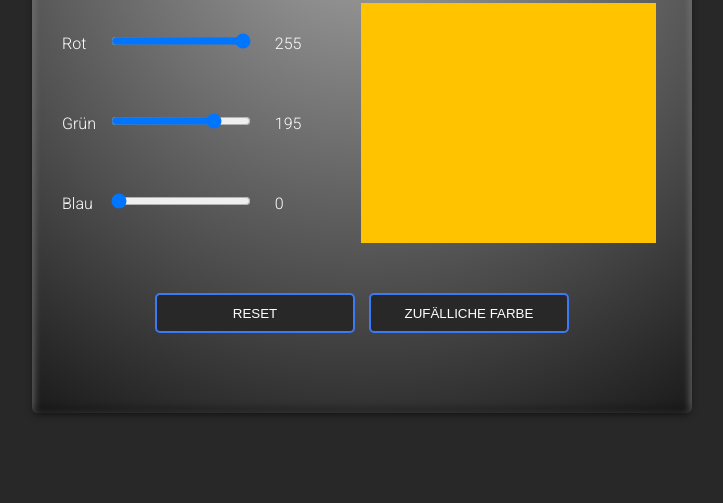
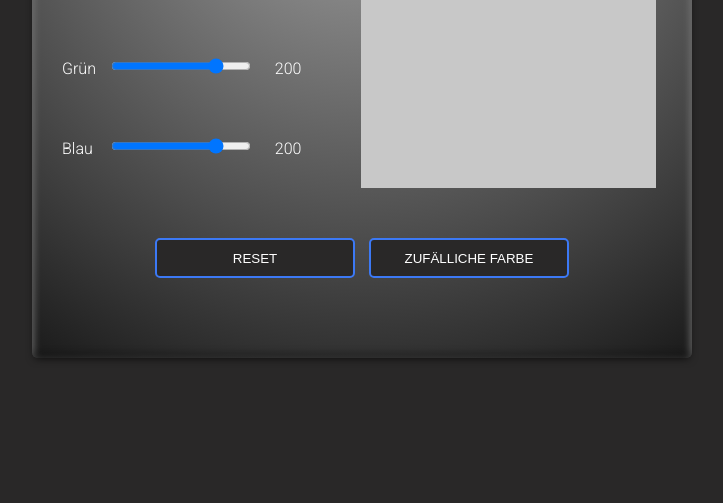
Before and after one commit to NadiaSchmitz/colorgame, a plain HTML site: page index.html in a window 1280 px wide. Shown: the part 297-800 px from the top of the page, without its empty margins (278-1001 px from the left). Drawn offline with nearby package versions, Linux system fonts and the light colour scheme.

Commit message:
Readme, update

```diff
--- a/color_script.js
+++ b/color_script.js
@@ -36,13 +36,13 @@ function color_range() {
 
 function reset() {
     red_value = 255;
-    green_value = 195;
-    blue_value = 0;
-    red_range.setAttribute('value', red_value);
+    green_value = 255;
+    blue_value = 255;
+    red_range.value = red_value;
     red_index.innerHTML = red_value;
-    green_range.setAttribute('value', green_value);
+    green_range.value = red_value;
     green_index.innerHTML = green_value;
-    blue_range.setAttribute('value', blue_value);
+    blue_range.value = blue_value;
     blue_index.innerHTML = blue_value;
     color = "rgb(" + red_value + "," + green_value + "," + blue_value +")";
     $('.color_screen').css('background-color', color);
@@ -52,11 +52,11 @@ function random() {
     red_value = Math.floor(Math.random() * 255);
     green_value = Math.floor(Math.random() * 255);
     blue_value = Math.floor(Math.random() * 255);
-    red_range.setAttribute('value', red_value);
+    red_range.value = red_value;
     red_index.innerHTML = red_value;
-    green_range.setAttribute('value', green_value);
+    green_range.value = red_value;
     green_index.innerHTML = green_value;
-    blue_range.setAttribute('value', blue_value);
+    blue_range.value = blue_value;
     blue_index.innerHTML = blue_value;
     color = "rgb(" + red_value + "," + green_value + "," + blue_value +")";
     $('.color_screen').css('background-color', color);
--- a/index.html
+++ b/index.html
@@ -21,17 +21,17 @@
                 <form action="">
                     <div class="form_item item_1">
                         <span class="color">Rot</span>
-                        <input id="red" type="range" min="0" max="255" step="1" value="255" oninput="color_range()">
+                        <input id="red" type="range" min="0" max="255" step="1" value="200" oninput="color_range()">
                         <span id="red_value"></span>
                     </div>
                     <div class="form_item item_2">
                         <span class="color">Grün</span>
-                        <input id="green" type="range" min="0" max="255" step="1" value="195" oninput="color_range()">
+                        <input id="green" type="range" min="0" max="255" step="1" value="200" oninput="color_range()">
                         <span id="green_value"></span>
                     </div>
                     <div class="form_item item_3">
                         <span class="color">Blau</span>
-                        <input id="blue" type="range" min="0" max="255" step="1" value="0" oninput="color_range()">
+                        <input id="blue" type="range" min="0" max="255" step="1" value="200" oninput="color_range()">
                         <span id="blue_value"></span>
                     </div>
                 </form>
--- a/style.css
+++ b/style.css
@@ -3,7 +3,7 @@
     height: calc(100vH);
     font-family: Roboto;
     background-color: rgb(41, 40, 40);
-    padding: 200px 0 0 0;
+    padding-top: calc((100vh - 510px) / 2);
 }
 
 .game_wrapper {
```
Also changed, not shown: 1 other file.
